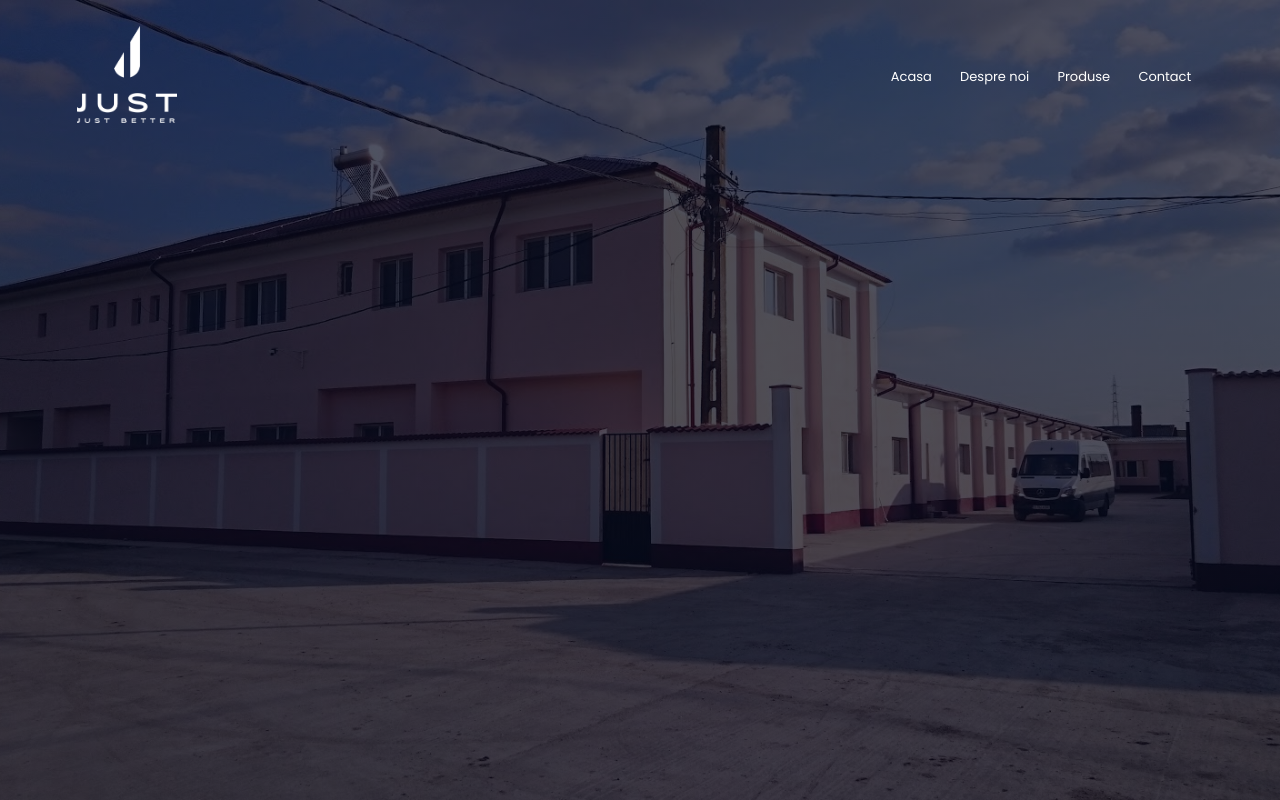
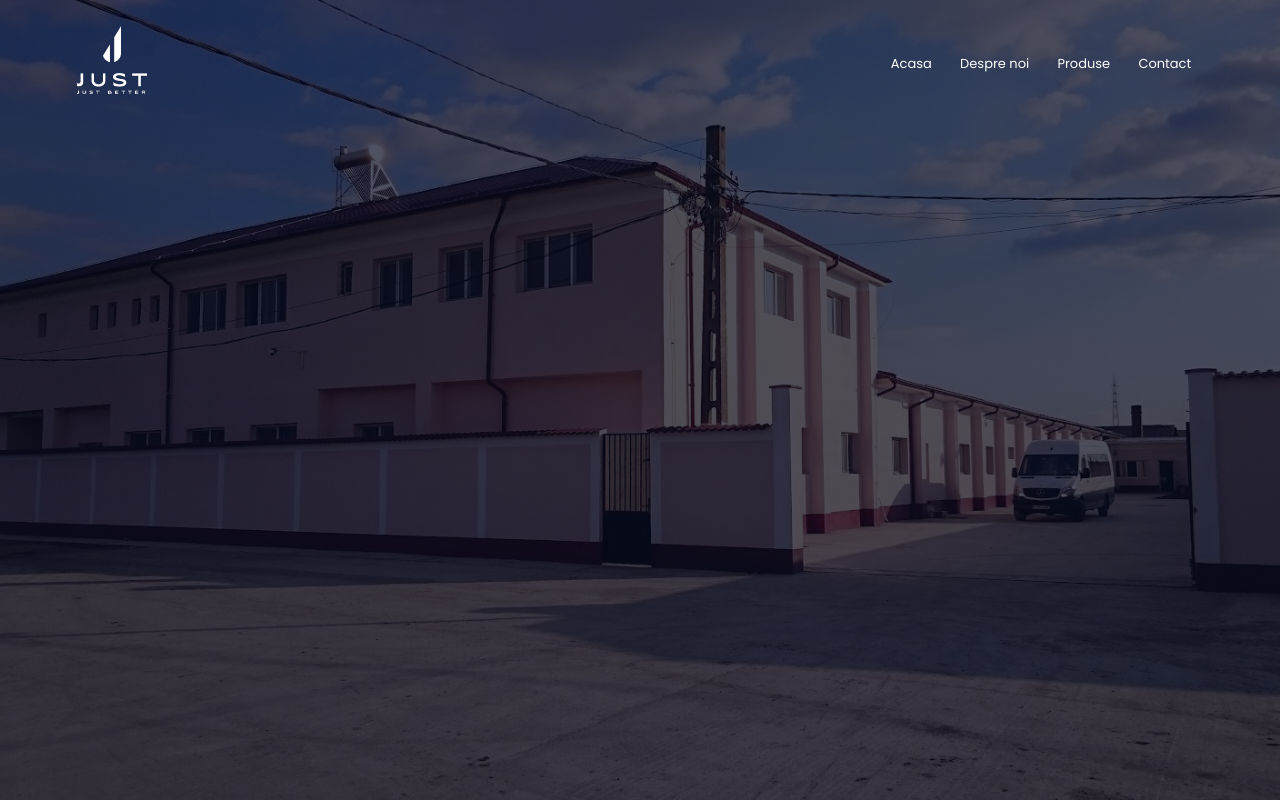
Before and after one commit to razvanstav/Proiect-Portofoliu-Personal, a plain HTML site: page index.html in a window 1280 px wide. Drawn offline with Linux system fonts and the light colour scheme.

Commit message:
changed the name

```diff
--- a/style.css
+++ b/style.css
@@ -18,7 +18,7 @@ nav{
     align-items: center;
 }
 nav img{
-    width: 100px;
+    width: 70px;
 }
 .nav-links{
     flex: 1;
@@ -38,7 +38,7 @@ nav img{
 .nav-links ul li::after{
     content: '';
     width: 0%;
-    height: 4px;
+    height: 2px;
     background: #f44336;
     display: block;
     margin: auto;
```
Also changed, not shown: index.html (renamed from razvan.html).
